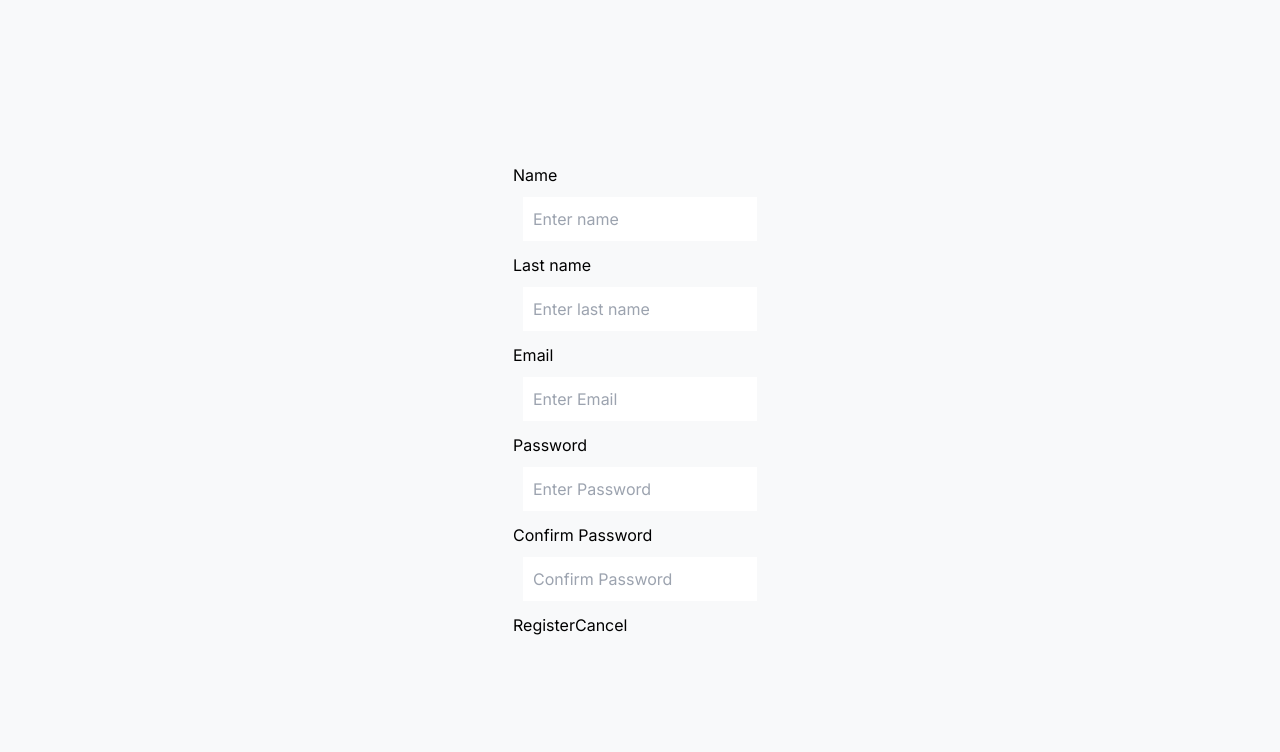
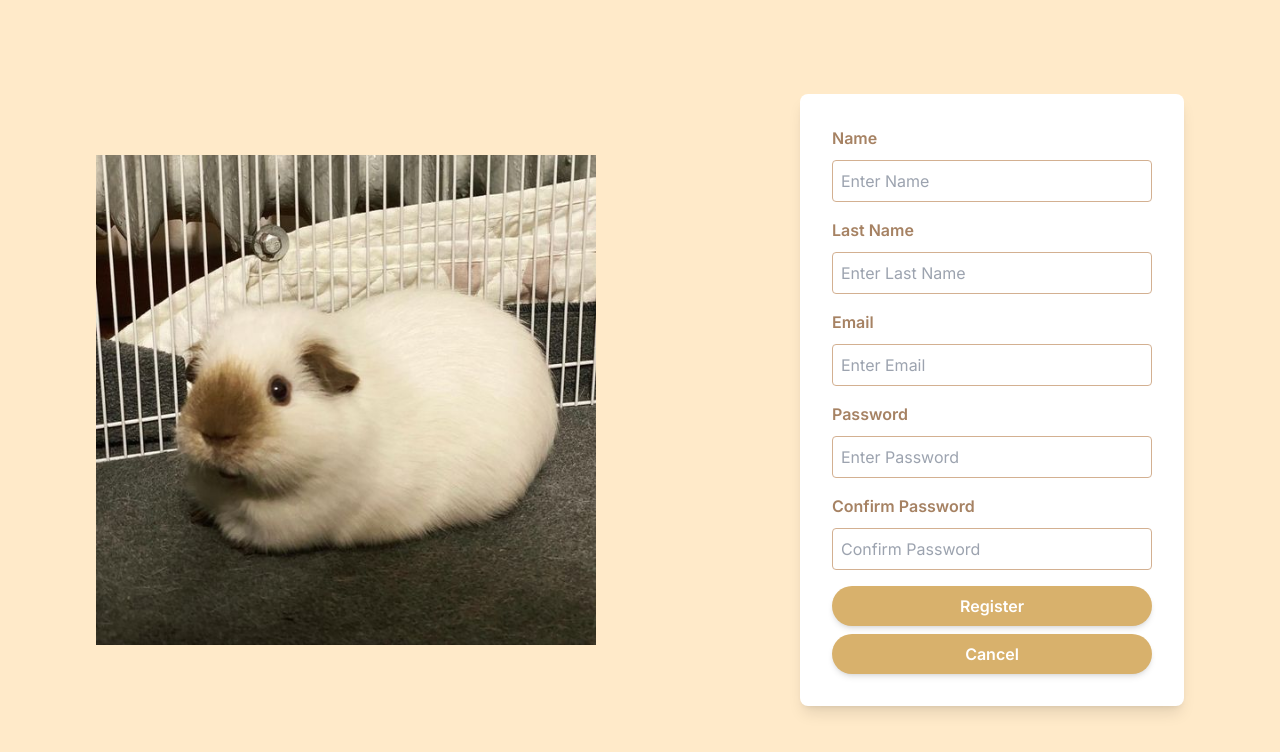
Before and after one commit to ActuallyPanda56/ReservaRestaurantes, a Next.js app in the folder frontend/: page /auth/register in a window 1280 px wide. Shown: the top 752 px of the page. Built offline with nearby package versions, Linux system fonts and the light colour scheme.

Commit message:
changes are made to the carousel and graphic style of the login and registration page.

```diff
--- a/frontend/src/styles/globals.css
+++ b/frontend/src/styles/globals.css
@@ -9,9 +9,9 @@
     "Roboto Mono", "Oxygen Mono", "Ubuntu Monospace", "Source Code Pro",
     "Fira Mono", "Droid Sans Mono", "Courier New", monospace;
 
-  --shadow: #D8B16C;
-  --foreground: #A68263;
-  --background-start-rgb: 214, 219, 220;
+  --shadow: #d3b091; /* Color 2 */
+  --foreground: #A68263; /* Color 1 */
+  --background-start-rgb: 248, 234, 201; /* Color 3 converted to RGB */
   --background-end-rgb: 255, 255, 255;
 
   --primary-glow: conic-gradient(
@@ -64,6 +64,6 @@ a {
 
 @layer components {
   .btn-primary {
-    @apply py-2 px-5 bg-orange-400 text-white font-semibold rounded-full shadow-md hover:bg-violet-700 focus:outline-none focus:ring focus:ring-violet-400 focus:ring-opacity-75;
+    @apply py-2 px-5 bg-[#D8B16C] text-white font-semibold rounded-full shadow-md hover:bg-[#8B7357] focus:outline-none focus:ring focus:ring-violet-400 focus:ring-opacity-75;
   }
 }
--- a/frontend/src/views/auth/login/LoginView.tsx
+++ b/frontend/src/views/auth/login/LoginView.tsx
@@ -1,6 +1,8 @@
 import React, { useState } from 'react';
 import axios from 'axios';
 import { useRouter } from 'next/navigation';
+import Image from 'next/image'; // Importa el componente Image de Next.js
+import cuiImage from '@/image/cui.jpg'; // Importa la imagen
 
 export default function LoginView() {
   const [email, setEmail] = useState('');
@@ -29,37 +31,46 @@ export default function LoginView() {
   }
 
   return (
-    <div className="d-flex vh-100 justify-content-center align-items-center bg-custom">
-      <div>
+    <div className="flex w-screen relative h-screen bg-[#FFEAC9] p-8">
+      <div className="flex-1 flex justify-start items-center">
+        <div className="ml-16">
+          <Image src={cuiImage} alt="Cui Image" width={500} height={500} className="object-cover" />
+        </div>
+      </div>
+      <div className="flex-1 flex justify-end items-center">
+        <div className="bg-white p-8 rounded-lg shadow-lg w-96 mr-16">
           <form onSubmit={handleSubmit}>
-          <div className="mb-3">
-            <label htmlFor="email" className="text-gold">
+            <div className="mb-4">
+              <label htmlFor="email" className="block text-[#A68263] font-semibold mb-2">
                 Email
               </label>
               <input
                 type="text"
                 placeholder="Enter Email"
-              className="form-control"
+                className="form-control w-full p-2 border border-[#d3b091] rounded"
                 onChange={(e) => setEmail(e.target.value)}
               />
             </div>
-          <div className="mb-3">
-            <label htmlFor="password" className="text-gold">
+            <div className="mb-4">
+              <label htmlFor="password" className="block text-[#A68263] font-semibold mb-2">
                 Password
               </label>
               <input
                 type="password"
                 placeholder="Enter Password"
-              className="form-control"
+                className="form-control w-full p-2 border border-[#d3b091] rounded"
                 onChange={(e) => setPassword(e.target.value)}
               />
             </div>
-          <button className="btn btn-danger">Login</button>
-          <button className="btn btn-danger" onClick={handleRegister}>
+            <button className="btn-primary w-full mb-2" type="submit">
+              Login
+            </button>
+            <button className="btn-primary w-full" onClick={handleRegister}>
               Register
             </button>
           </form>
         </div>
       </div>
+    </div>
   );
 }
--- a/frontend/src/views/auth/register/RegisterView.tsx
+++ b/frontend/src/views/auth/register/RegisterView.tsx
@@ -3,10 +3,12 @@
 import React, { useState } from 'react';
 import axios from 'axios';
 import { useRouter } from 'next/navigation';
+import Image from 'next/image'; // Importa el componente Image de Next.js
+import cuiImage from '@/image/cui.jpg'; // Importa la imagen
 
 export default function RegisterView() {
-  const [name, setname] = useState('');
-  const [last_name, setLast_name] = useState('');
+  const [name, setName] = useState('');
+  const [lastName, setLastName] = useState('');
   const [email, setEmail] = useState('');
   const [password, setPassword] = useState('');
   const [confirmPassword, setConfirmPassword] = useState('');
@@ -23,7 +25,7 @@ export default function RegisterView() {
     axios
       .post('http://localhost:8081/v1/auth/register', {
         name,
-        last_name,
+        last_name: lastName,
         email,
         password,
         confirmPassword,
@@ -46,70 +48,79 @@ export default function RegisterView() {
   }
 
   return (
-    <div className="d-flex vh-100 justify-content-center align-items-center bg-custom">
-      <div>
+    <div className="flex  w-screen relative h-screen bg-[#FFEAC9] p-8">
+      <div className="flex-1 flex justify-start items-center">
+        <div className="ml-16">
+          <Image src={cuiImage} alt="Cui Image" width={500} height={500} className="object-cover" />
+        </div>
+      </div>
+      <div className="flex-1 flex justify-end items-center">
+        <div className="bg-white p-8 rounded-lg shadow-lg w-96 mr-16">
           <form onSubmit={handleSubmit}>
-          <div className="mb-3">
-            <label htmlFor="name" className="text-gold">
+            <div className="mb-4">
+              <label htmlFor="name" className="block text-[#A68263] font-semibold mb-2">
                 Name
               </label>
               <input
                 type="text"
-              placeholder="Enter name"
-              className="form-control"
-              onChange={(e) => setname(e.target.value)}
+                placeholder="Enter Name"
+                className="form-control w-full p-2 border border-[#d3b091] rounded"
+                onChange={(e) => setName(e.target.value)}
               />
             </div>
-          <div className="mb-3">
-            <label htmlFor="last_name" className="text-gold">
-              Last name
+            <div className="mb-4">
+              <label htmlFor="lastName" className="block text-[#A68263] font-semibold mb-2">
+                Last Name
               </label>
               <input
                 type="text"
-              placeholder="Enter last name"
-              className="form-control"
-              onChange={(e) => setLast_name(e.target.value)}
+                placeholder="Enter Last Name"
+                className="form-control w-full p-2 border border-[#d3b091] rounded"
+                onChange={(e) => setLastName(e.target.value)}
               />
             </div>
-          <div className="mb-3">
-            <label htmlFor="email" className="text-gold">
+            <div className="mb-4">
+              <label htmlFor="email" className="block text-[#A68263] font-semibold mb-2">
                 Email
               </label>
               <input
                 type="email"
                 placeholder="Enter Email"
-              className="form-control"
+                className="form-control w-full p-2 border border-[#d3b091] rounded"
                 onChange={(e) => setEmail(e.target.value)}
               />
             </div>
-          <div className="mb-3">
-            <label htmlFor="password" className="text-gold">
+            <div className="mb-4">
+              <label htmlFor="password" className="block text-[#A68263] font-semibold mb-2">
                 Password
               </label>
               <input
                 type="password"
                 placeholder="Enter Password"
-              className="form-control"
+                className="form-control w-full p-2 border border-[#d3b091] rounded"
                 onChange={(e) => setPassword(e.target.value)}
               />
             </div>
-          <div className="mb-3">
-            <label htmlFor="confirmPassword" className="text-gold">
+            <div className="mb-4">
+              <label htmlFor="confirmPassword" className="block text-[#A68263] font-semibold mb-2">
                 Confirm Password
               </label>
               <input
                 type="password"
                 placeholder="Confirm Password"
-              className="form-control"
+                className="form-control w-full p-2 border border-[#d3b091] rounded"
                 onChange={(e) => setConfirmPassword(e.target.value)}
               />
             </div>
-          <button className="btn btn-danger">Register</button>
-          <button className="btn btn-danger" onClick={handleCancel}>
+            <button className="btn-primary w-full mb-2" type="submit">
+              Register
+            </button>
+            <button className="btn-primary w-full" onClick={handleCancel}>
               Cancel
             </button>
           </form>
         </div>
       </div>
+    </div>
   );
 }
--- a/frontend/src/views/selection/SelectionView.tsx
+++ b/frontend/src/views/selection/SelectionView.tsx
@@ -24,7 +24,7 @@ const SelectionView = () => {
             height={100}
           />
           <button
-            className="w-full bg-red-700 text-yellow-500 border-none py-2 mt-2 rounded hover:bg-red-800 text-lg"
+            className="btn-primary py-2 mt-2"
             onClick={handleRegister}
           >
             Persona Natural
@@ -37,7 +37,7 @@ const SelectionView = () => {
             width={100}
             height={100}
           />
-          <button className="w-full bg-red-700 text-yellow-500 border-none py-2 mt-2 rounded hover:bg-red-800 text-lg">
+          <button className="btn-primary py-2 mt-2">
             Restaurante
           </button>
         </div>
```
Also changed, not shown: frontend/src/views/home/HomeView.tsx (+13 -10 lines). Lines whose indentation alone changed are shown as unchanged.
